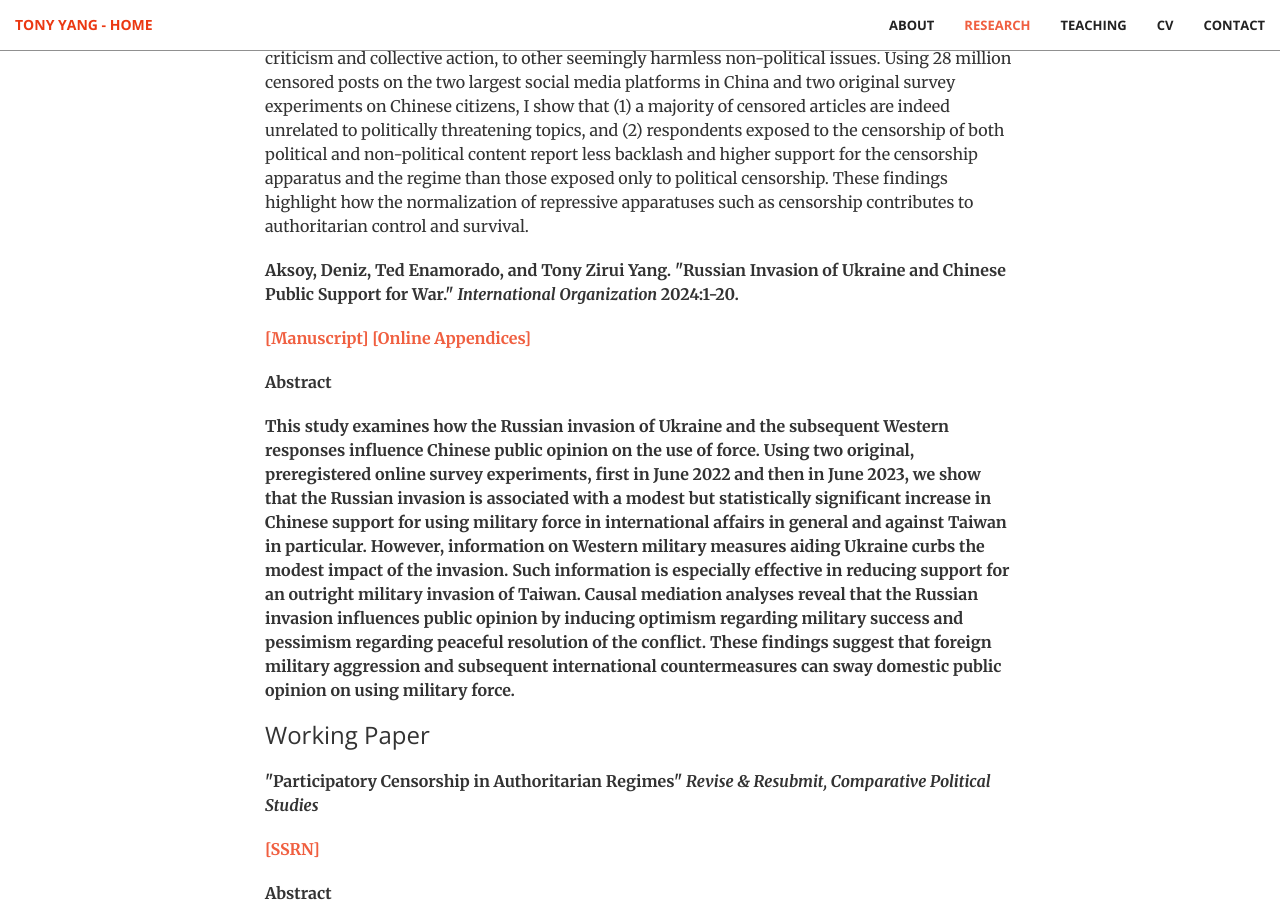
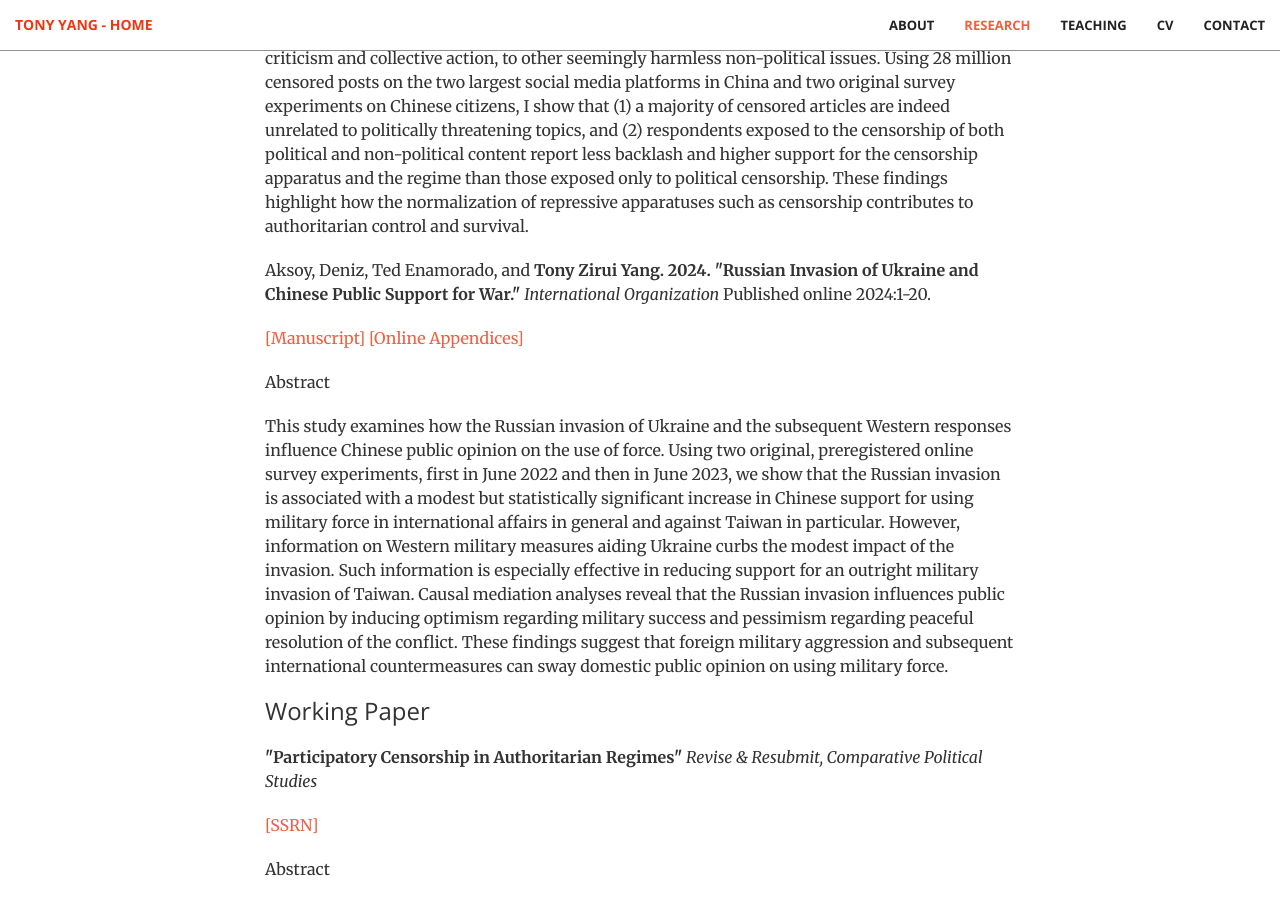
Before and after one commit to tonyhsfz/website, a Jekyll site: the page built from index.html, in a window 1280 px wide and 900 px high, scrolled down 2264 px. Built offline with Jekyll 4.4.1, drawn with Linux system fonts in a browser that asks for light colours.

Commit message:
Update publication.html

```diff
--- a/_includes/publication.html
+++ b/_includes/publication.html
@@ -20,7 +20,7 @@ Censorship in authoritarian regimes has traditionally been understood as a repre
 </p>
  <p></p>
                      <p></p>
-<p><b>  Aksoy, Deniz, Ted Enamorado, and Tony Zirui Yang. <b> "Russian Invasion of Ukraine and Chinese Public Support for War." </b>  <i>International Organization</i> 2024:1-20.  </p>
+<p>  Aksoy, Deniz, Ted Enamorado, and <b>Tony Zirui Yang. 2024. "Russian Invasion of Ukraine and Chinese Public Support for War." </b>  <i>International Organization</i> Published online 2024:1-20. </p>
                    <p> <a href="/img/UseForce.pdf">[Manuscript]</a>
                     <a href="/img/UseForce_Appendix.pdf">[Online Appendices]</a></p>
 <p> Abstract </p>
```
